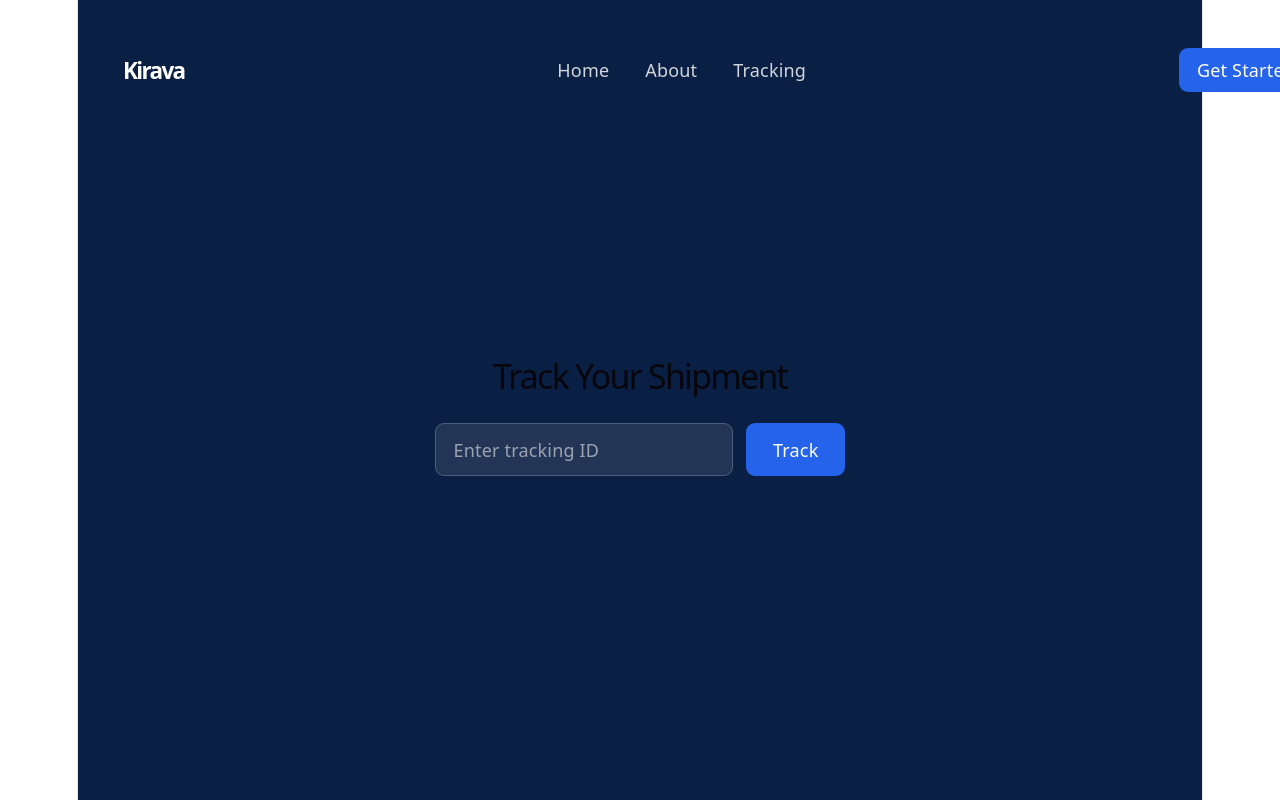
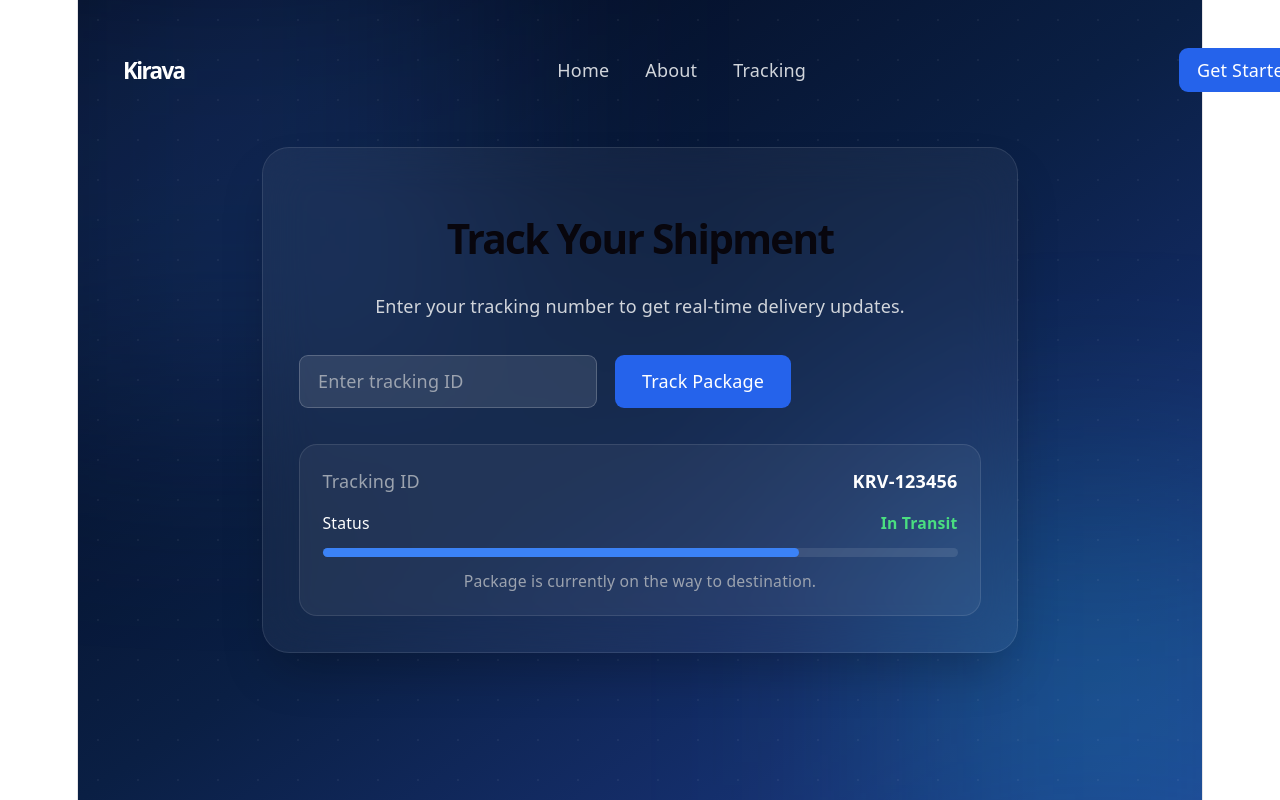
Before and after one commit to mochamadfahmifadillah/kirava-logistics, a React (Vite) app: page /tracking in a window 1280 px wide. Shown: the top 800 px of the page. Built offline with nearby package versions, Linux system fonts and the light colour scheme.

Commit message:
Mengubah tampilan tracking

```diff
--- a/src/pages/Tracking.jsx
+++ b/src/pages/Tracking.jsx
@@ -1,8 +1,7 @@
 import { useState } from "react";
-import { getTracking } from "../features/tracking/trackingAPI";
+import Navbar from "../components/layout/Navbar";
 import Input from "../components/ui/Input";
 import Button from "../components/ui/Button";
-import Navbar from "../components/layout/Navbar";
 
 export default function Tracking() {
   const [id, setId] = useState("");
@@ -11,17 +10,69 @@ export default function Tracking() {
     <>
       <Navbar />
 
-      <div className="min-h-screen bg-[#0A1F44] text-white flex flex-col items-center justify-center">
-        <h1 className="text-3xl mb-6">Track Your Shipment</h1>
+      <div className="relative min-h-screen overflow-hidden text-white">
+        {/* Background */}
+        <div className="absolute inset-0 bg-gradient-to-br from-[#020617] via-[#0A1F44] to-[#1E3A8A]" />
 
-        <div className="flex gap-3">
-          <Input
-            placeholder="Enter tracking ID"
-            value={id}
-            onChange={(e) => setId(e.target.value)}
-          />
+        {/* Glow Effect */}
+        <div className="absolute top-[-100px] left-[-100px] w-[500px] h-[500px] bg-blue-500/20 blur-[120px]" />
+        <div className="absolute bottom-[-100px] right-[-100px] w-[400px] h-[400px] bg-cyan-400/20 blur-[120px]" />
 
-          <Button>Track</Button>
+        {/* Grid */}
+        <div className="absolute inset-0 bg-[radial-gradient(circle_at_center,rgba(255,255,255,0.05)_1px,transparent_1px)] [background-size:40px_40px]" />
+
+        {/* Content */}
+        <div className="relative z-10 min-h-screen flex items-center justify-center px-6">
+          <div className="w-full max-w-2xl bg-white/5 backdrop-blur-xl border border-white/10 rounded-3xl p-8 shadow-2xl">
+
+            <div className="text-center mb-8">
+              <h1 className="text-4xl font-bold">
+                Track Your Shipment
+              </h1>
+
+              <p className="text-gray-300 mt-3">
+                Enter your tracking number to get real-time delivery updates.
+              </p>
+            </div>
+
+            <div className="flex flex-col md:flex-row gap-4">
+              <Input
+                placeholder="Enter tracking ID"
+                value={id}
+                onChange={(e) => setId(e.target.value)}
+              />
+
+              <Button>
+                Track Package
+              </Button>
+            </div>
+
+            {/* Example Result Card */}
+            <div className="mt-8 border border-white/10 rounded-2xl p-5 bg-white/5">
+              <div className="flex justify-between items-center">
+                <span className="text-gray-400">Tracking ID</span>
+                <span className="font-semibold">KRV-123456</span>
+              </div>
+
+              <div className="mt-4">
+                <div className="flex justify-between text-sm">
+                  <span>Status</span>
+                  <span className="text-green-400 font-semibold">
+                    In Transit
+                  </span>
+                </div>
+
+                <div className="w-full h-2 bg-white/10 rounded-full mt-3">
+                  <div className="h-2 w-3/4 bg-blue-500 rounded-full"></div>
+                </div>
+
+                <p className="text-gray-400 text-sm mt-3">
+                  Package is currently on the way to destination.
+                </p>
+              </div>
+            </div>
+
+          </div>
         </div>
       </div>
     </>
```
